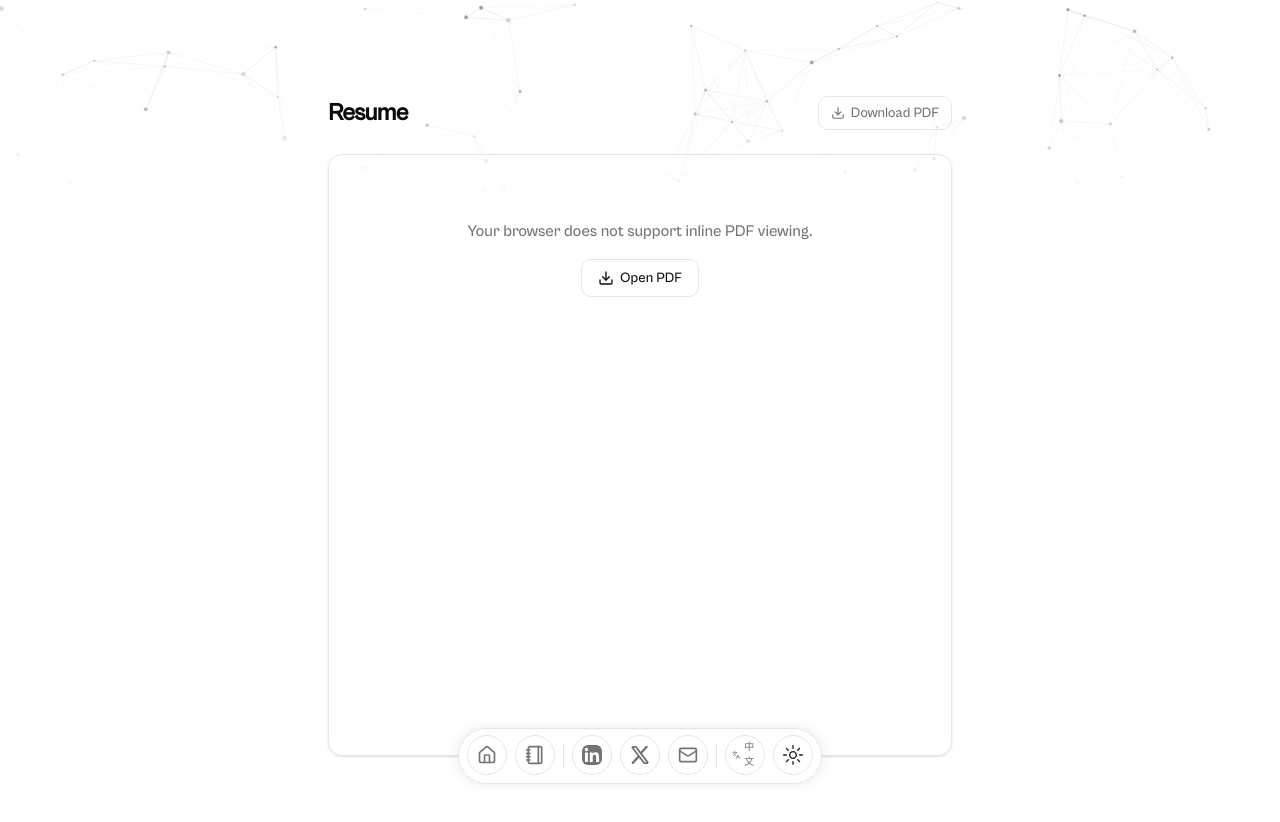
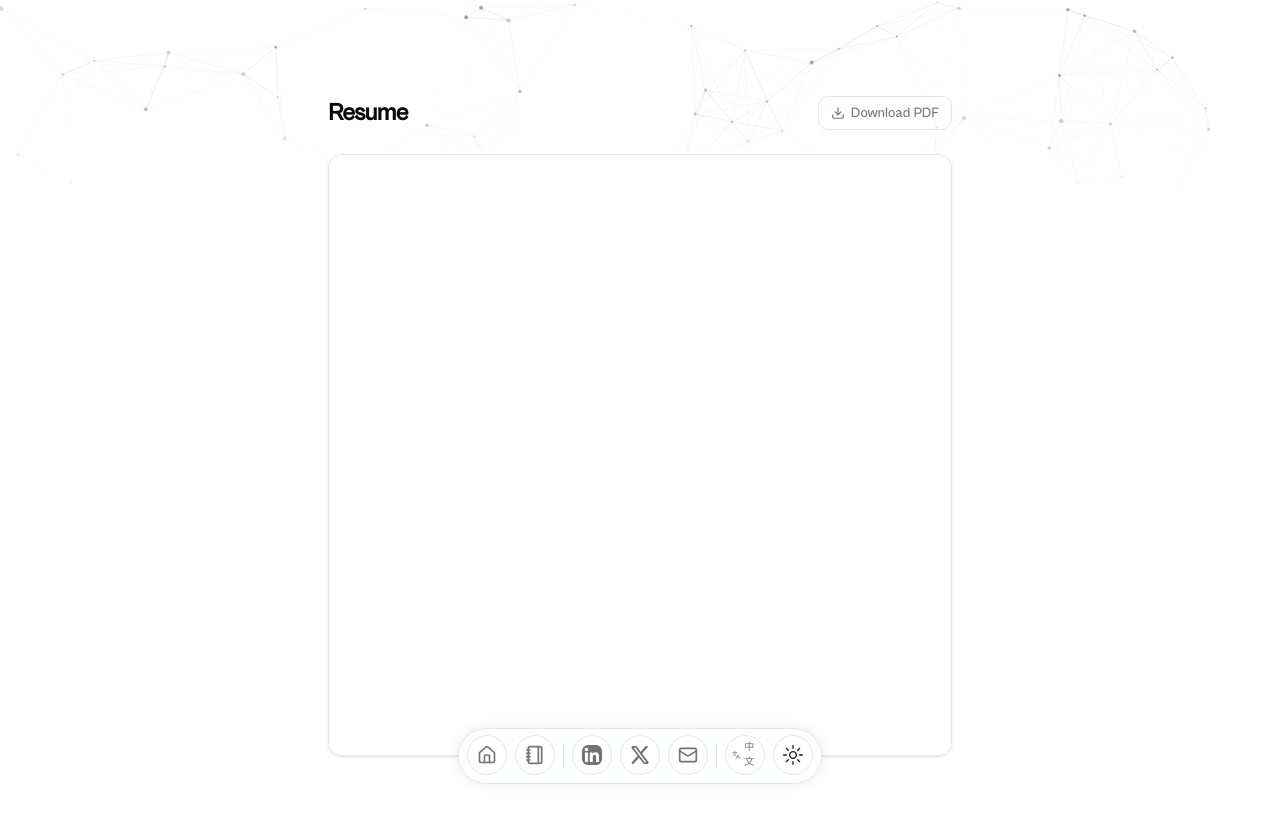
Before and after one commit to humblebanana/AlfredLin-personal, a Next.js app: page /resume in a window 1280 px wide. Shown: the top 822 px of the page. Built offline with nearby package versions, Linux system fonts and the light colour scheme.

Commit message:
fix: allow PDF iframe embedding via SAMEORIGIN header, switch to iframe

```diff
--- a/next.config.mjs
+++ b/next.config.mjs
@@ -33,6 +33,20 @@ const nextConfig = {
           },
         ],
       },
+      {
+        // Allow the PDF to be embedded in an iframe on the same origin
+        source: "/resume.pdf",
+        headers: [
+          {
+            key: "X-Frame-Options",
+            value: "SAMEORIGIN",
+          },
+          {
+            key: "Content-Disposition",
+            value: "inline",
+          },
+        ],
+      },
     ];
   },
 };
--- a/src/app/resume/page.tsx
+++ b/src/app/resume/page.tsx
@@ -34,26 +34,12 @@ export default function ResumePage() {
 
       <BlurFade delay={BLUR_FADE_DELAY * 2}>
         <div className="w-full rounded-xl overflow-hidden border border-border shadow-sm">
-          <object
-            data="/resume.pdf"
-            type="application/pdf"
-            className="w-full"
+          <iframe
+            src="/resume.pdf"
+            className="w-full border-0"
             style={{ height: "calc(100vh - 200px)", minHeight: "600px" }}
-          >
-            {/* Fallback for browsers that don't support inline PDF */}
-            <div className="flex flex-col items-center justify-center py-16 gap-4 text-muted-foreground">
-              <p>Your browser does not support inline PDF viewing.</p>
-              <Link
-                href="/resume.pdf"
-                target="_blank"
-                rel="noopener noreferrer"
-                className="flex items-center gap-1.5 text-sm text-foreground border border-border rounded-lg px-4 py-2 hover:bg-accent/50 transition-colors"
-              >
-                <Download className="size-4" />
-                Open PDF
-              </Link>
-            </div>
-          </object>
+            title="Alfred Lin Resume"
+          />
         </div>
       </BlurFade>
     </section>
```
